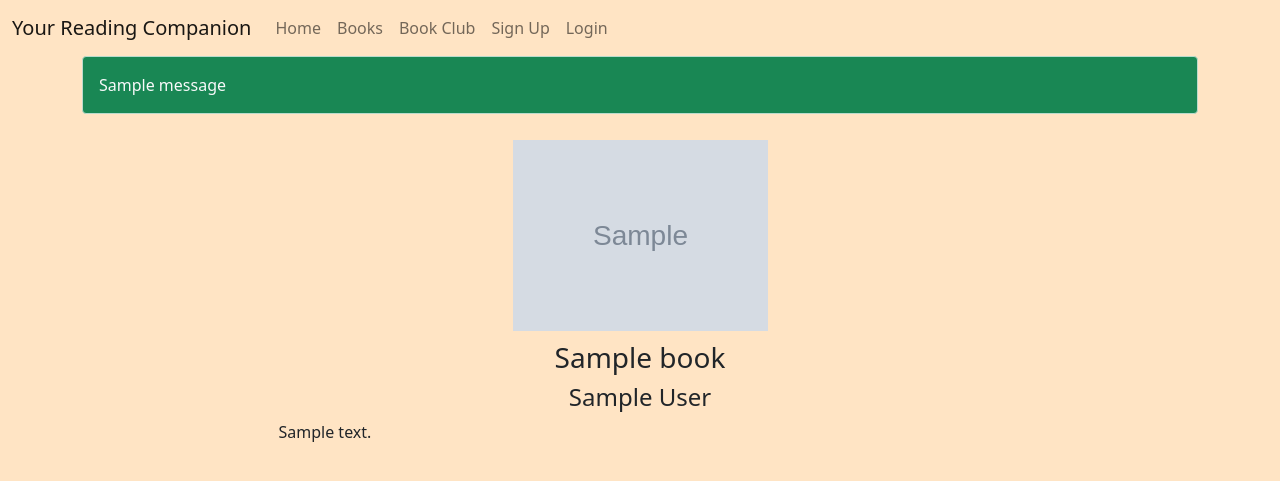
After one commit to kailclaskan/your_reading_companion, a Flask app: page /books/1 in a window 1280 px wide. The commit adds this page. Shown: the top 481 px of the page. Run offline with Flask 2, Linux system fonts and the light colour scheme; tables that the repository leaves empty hold one stand-in row (values such as "Sample post"); grey boxes marked "Sample" are stand-in pictures; one stand-in notice (Sample message) is shown; some libraries are stand-ins or nearby versions.

Commit message:
Successfully can add a book to the database just by selecting one of the top books. The details of the book can be pulled up.

```diff
--- a/application/app.py
+++ b/application/app.py
@@ -4,9 +4,11 @@ import requests
 
 from flask import Flask, render_template, redirect, request, flash, session, g
 from flask_debugtoolbar import DebugToolbarExtension
+from sqlalchemy.exc import IntegrityError
 
 from models import db, connect_db, Book, Author, User, User_Library, Author_Work, Book_Club, Book_Club_Comment, Book_Review
 from terrible_secret import secret_key, nyt_api
+from forms import UserSignupForm, UserSignInForm, PostForm, CommentForm, SearchForm
 
 CURR_USER_KEY = 'curr_user'
 
@@ -18,19 +20,173 @@ app.config['SQLALCHEMY_DATABASE_URI'] = (
 
 app.config['SQLALCHEMY_TRACK_MODIFICATIONS'] = False
 app.config['SQLALCHEMY_ECHO'] = False
-app.config['DEBUG_TB_INTERCEPT_REDIRECTS'] = False
+app.config['DEBUG_TB_INTERCEPT_REDIRECTS'] = True
 app.config['SECRET_KEY'] = os.environ.get('SECRET_KEY', secret_key)
 toolbar = DebugToolbarExtension(app)
 
 connect_db(app)
 
 ######################################################################
-###############################Routes#################################
+##########################Base Routes#################################
 ######################################################################
+@app.before_request
+def add_user_to_g():
+    """If logged in add current user to the global g"""
+
+    if CURR_USER_KEY in session:
+        g.user = User.query.get(session[CURR_USER_KEY])
+
+    else:
+        g.user = None
+
+def do_login(user):
+    """User logs in."""
+
+    session[CURR_USER_KEY] = user.id
+
+def do_logout():
+    """User logout"""
+
+    if CURR_USER_KEY in session:
+        del session[CURR_USER_KEY]
+
 @app.route('/')
 def index():
     """Redirects to the home page"""
+    results = []
     top_rated = requests.get(f'https://api.nytimes.com/svc/books/v3/lists/best-sellers.json?api-key={nyt_api}')
-    print('hello')
-    results = top_rated.json().get('results', [])
+    books = top_rated.json().get('results', [])
+    for book in books:
+        title = book['title']
+        title = filter_word(title)
+        resp = requests.get(f'https://www.googleapis.com/books/v1/volumes?q={title}')
+        result = resp.json().get('items', [])
+        results.append(result)
     return render_template('index.html', results=results)
+
+
+########################################################################
+###########################User Related#################################
+########################################################################
+@app.route('/users/signup', methods=["GET", "POST"])
+def user_signup():
+    """Signs a user up."""
+    form = UserSignupForm()
+    if form.validate_on_submit():
+        try:
+            user = User.signup(
+                username=form.username.data,
+                password=form.password.data,
+                email=form.email.data,
+                first_name=form.first_name.data,
+                last_name=form.last_name.data
+            )
+            db.session.commit()
+        except IntegrityError:
+            flash("Username already taken", 'danger')
+            return render_template('user/signup.html', form=form)
+
+        do_login(user)
+
+        return redirect('/')
+    else:
+        return render_template('user/signup.html', form=form)
+
+@app.route('/users/signin', methods=["GET", "POST"])
+def user_signin():
+    """Signs a user into their account."""
+    form = UserSignInForm()
+    if form.validate_on_submit():
+        user = User.authenticate(form.username.data,
+                                 form.password.data)
+        if user:
+            do_login(user)
+            flash(f"Welcome to Your Reading Companion {user.username}", "success")
+
+            return redirect('/')
+        else:
+            flash("Invalid Sign In.", "danger")
+            return render_template('user/signin.html', form=form)
+    else:
+        return render_template('user/signin.html', form=form)
+
+@app.route('/users/signout')
+def user_signout():
+    """Signs a user out."""
+    do_logout()
+
+    return redirect('/')
+
+@app.route('/users/<int:user_id>')
+def show_user_detail(user_id):
+    """Shows the user's detail page."""
+    user = User.query.get_or_404(user_id)
+    books = User_Library.query.filter_by(user_id=user.id)
+    return render_template('user/user_page.html', books=books)
+
+########################################################################
+###########################Book Related#################################
+########################################################################
+@app.route('/books', methods=["GET", "POST"])
+def books_home():
+    """This loads the search criteria for finding books."""
+
+@app.route('/books/<int:book_id>')
+def book_info(book_id):
+    """This loads info of the selected book."""
+    book = Book.query.get_or_404(book_id)
+    author = Author.query.get_or_404(book.author_id)
+    return render_template('book/details.html', book=book, author=author)
+
+@app.route('/books/check/<book_title>')
+def check_book(book_title):
+    """
+        Verifies if a book is in the database.
+        IF not then it adds the book to the database.
+        IF it is then it redirects to the books detail page.
+    """
+    title = filter_word(book_title)
+    print(title)
+    book = Book.query.filter_by(title=title).first()
+    if book:
+        return redirect(f'/books/{book.id}')
+
+    else:
+        resp = requests.get(f'https://www.googleapis.com/books/v1/volumes?q={title}')
+        details = resp.json().get('items', [])
+        info = details[0]['volumeInfo']
+        author=info['authors'][0]
+        if len(author.split(" ")) > 2:
+            first_name, middle_name, last_name = author.split(" ")
+        else:
+            first_name, last_name = author.split(" ")
+        title = info['title']
+        Book.add_book(
+            title=title,
+            description=info['description'],
+            author_first_name=first_name,
+            author_last_name=last_name,
+            categories=info['categories'],
+            release=info['publishedDate'],
+            pg_count=info['pageCount'],
+            image=info['imageLinks']['thumbnail']
+        )
+        db.session.commit()
+        return redirect('/')
+
+########################################################################
+###########################Club Related#################################
+########################################################################
+
+
+########################################################################
+##########################Other Functions###############################
+########################################################################
+def filter_word(word):
+    """Removes unwanted characters"""
+    unwanted_chars = ['#', '!', ';', '$','\'', '\"']
+
+    for i in unwanted_chars:
+        word = word.replace(i, '')
+
+        return word
--- a/application/static/app.css
+++ b/application/static/app.css
@@ -5,3 +5,13 @@ body{
     text-align: center;
     margin: 1% auto;
 }
+#book_cover{
+    width: 25%;
+    height: auto;
+    margin: 10px auto;
+}
+#description{
+    text-indent: 3rem;
+    width: 75%;
+    margin: 0 auto;
+}
--- a/application/templates/base.html
+++ b/application/templates/base.html
@@ -9,30 +9,50 @@
             integrity="sha384-giJF6kkoqNQ00vy+HMDP7azOuL0xtbfIcaT9wjKHr8RbDVddVHyTfAAsrekwKmP1"
             crossorigin="anonymous">
         <script src="https://unpkg.com/jquery"></script>
+        <link rel="stylesheet" href="path/to/font-awesome/css/font-awesome.min.css">
         <link rel="stylesheet" href="../static/app.css">
     </head>
     <body>
-        <nav class="navbar navbar-expand-lg navbar-light bg-light">
+        <nav class="navbar navbar-expand-lg navbar-light">
             <div class="container-fluid">
                 <a href="#" class="navbar-brand">Your Reading Companion</a>
                 <div class="collapse navbar-collapse" id="navbarNavDropdown">
                     <ul class="navbar-nav">
                         <li class="nav-item">
-                            <a href="#" class="nav-link" aria-current="page">Home</a>
+                            <a href="/" class="nav-link" aria-current="page">Home</a>
                         </li>
                         <li class="nav-item">
-                            <a href="#" class="nav-link" aria-current="page">Books</a>
+                            <a href="/books" class="nav-link" aria-current="page">Books</a>
                         </li>
                         <li class="nav-item">
-                            <a href="#" class="nav-link" aria-current="page">Book Club</a>
+                            <a href="/bookclub" class="nav-link" aria-current="page">Book Club</a>
+                        </li>
+                        {% if not g.user %}
+                        <li class="nav-item">
+                            <a href="/users/signup" class="nav-link">Sign Up</a>
                         </li>
                         <li class="nav-item">
-                            <a href="#" class="nav-link" aria-current="page">Logout</a>
+                            <a href="/users/signin" class="nav-link" aria-current="page">Login</a>
                         </li>
+                        {% else %}
+                        <li class="nav-item">
+                            <a href="/users/signout" class="nav-link" aria-current="page">Logout</a>
+                        </li>
+                        {% endif %}
                     </ul>
+                    {% if g.user %}
+                    <div class="nav-item">
+                        <h6 class="my-1"><a href="/users/{{g.user.id}}" class="nav-link text-secondary">{{g.user.username}}</a></h6>
+                    </div>
+                    {% endif%}
                 </div>
             </div>
         </nav>
+        <div class="container">
+            {% for category, message in get_flashed_messages(with_categories=True) %}
+                <div class="alert alert-{{category}} bg-{{category}} text-light">{{message}}</div>
+            {% endfor %}
+        </div>
         {% block content %} {% endblock %}
         <script src="https://unpkg.com/axios/dist/axios.js"></script>
         <script src="https://cdn.jsdelivr.net/npm/@popperjs/core@2.5.4/dist/umd/popper.min.js"
--- /dev/null
+++ b/application/templates/book/details.html
@@ -0,0 +1,14 @@
+{% extends 'base.html' %}
+{% block title %}{{book.title}}{% endblock %}
+{% block content %}
+    <div class="container">
+        <div class="row mx-auto">
+            <img src="{{book.image}}" alt="{{book.title}}" id="book_cover" class="img-fluid max-width: 25%">
+            <h3 class="text-center" id="title">{{book.title}}</h3>
+            <h4 class="text-center" id="author">{{author.author_first_name}} {{author.author_last_name}}</h4>
+            <div id="desc_para">
+                <p class="text-left" id="description">{{book.description}}</p>
+            </div>
+        </div>
+    </div>
+{% endblock %}
```
Also changed, not shown: application/forms.py (added, +40 -0 lines), application/models.py (+46 -21 lines), application/static/app.js (deleted, +0 -20 lines), application/templates/index.html (+13 -12 lines), application/templates/user/signin.html (added, +24 -0 lines), application/templates/user/signup.html (added, +24 -0 lines), application/templates/user/user_page.html (added, +30 -0 lines).
